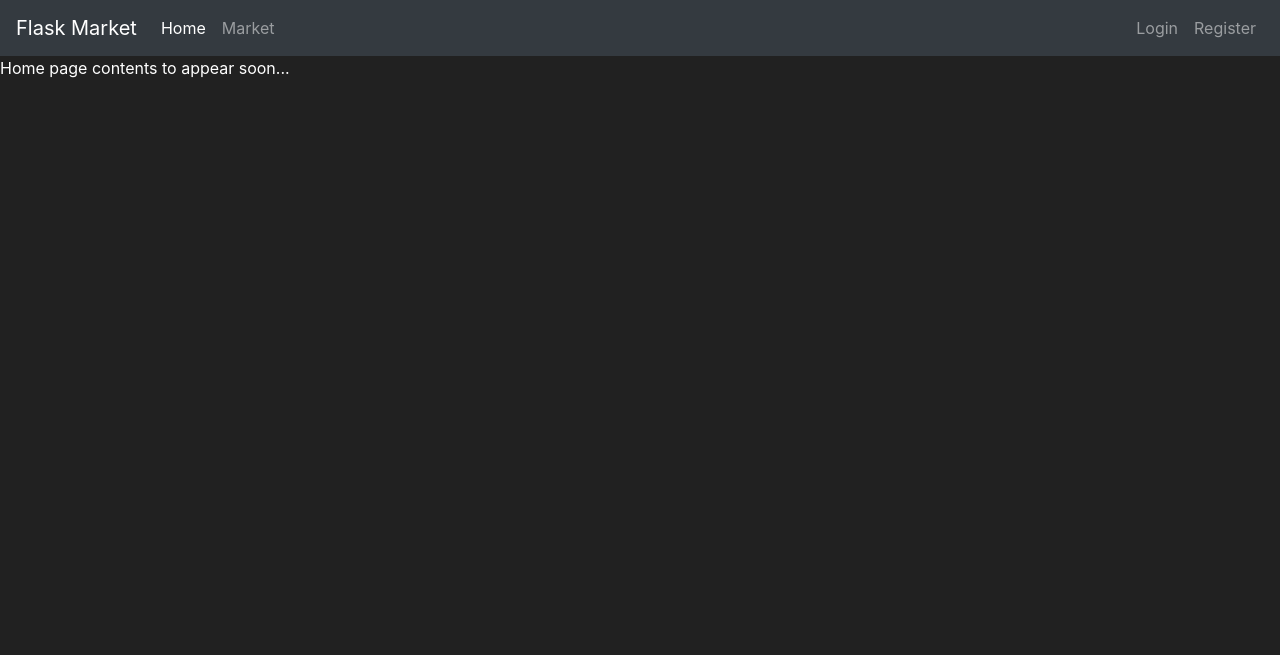
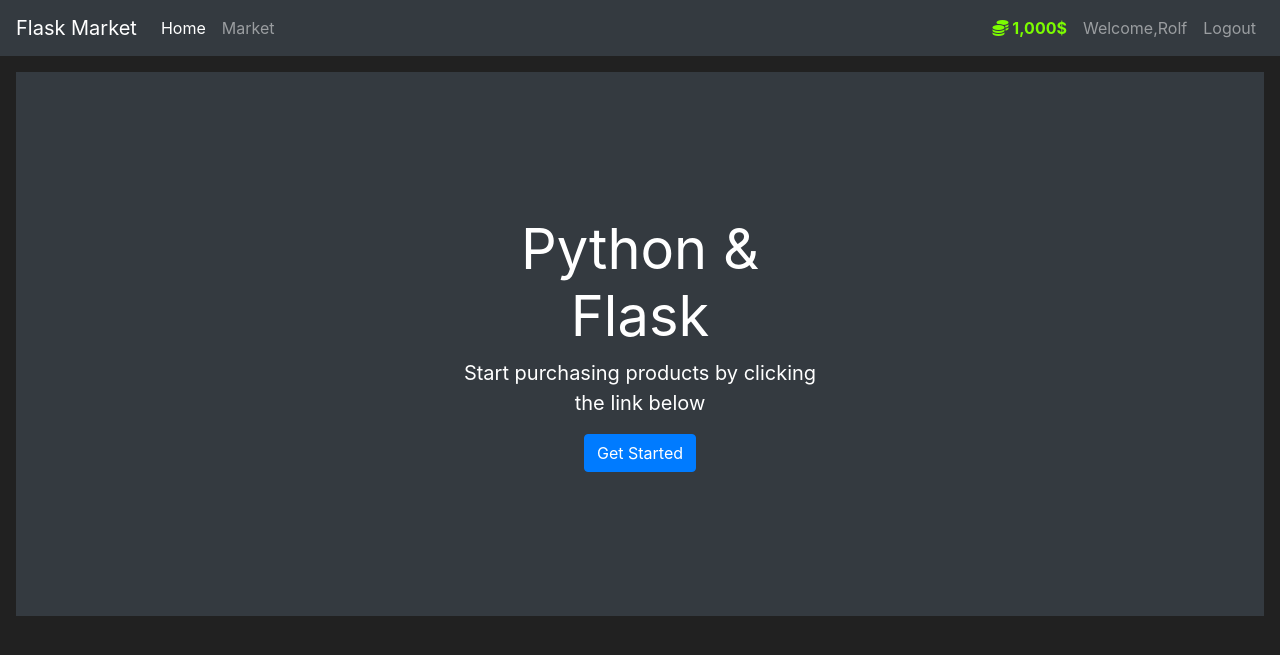
Before and after one commit to ranjurave/EComWebsite, a Flask app: page /home in a window 1280 px wide. Shown: the top 655 px of the page. Run offline with Flask 2, Linux system fonts and the light colour scheme; a user stored in the database is signed in; some libraries are stand-ins or nearby versions.

Commit message:
done upto 4:50 in video

```diff
--- a/EComWebApp/market/__init__.py
+++ b/EComWebApp/market/__init__.py
@@ -10,5 +10,7 @@ db = SQLAlchemy(app)
 bcrypt = Bcrypt(app)
 
 login_manager = LoginManager(app)
+login_manager.login_view = "login_page"
+login_manager.login_message_category="info"
 
 from market import routes
--- a/EComWebApp/market/models.py
+++ b/EComWebApp/market/models.py
@@ -13,6 +13,13 @@ class User(db.Model, UserMixin):
     password_hash = db.Column(db.String(length=60), nullable=False)
     budget = db.Column(db.Integer(), nullable=False, default=1000)
     items = db.relationship('Item', backref='owned_user', lazy=True)
+
+    @property
+    def prettier_budget(self):
+        if len(str(self.budget)) >= 4:
+            return f'{str(self.budget)[:-3]},{str(self.budget)[-3:]}$'
+        else:
+            return f"{self.budget}$"
 
     @property
     def password(self):
--- a/EComWebApp/market/routes.py
+++ b/EComWebApp/market/routes.py
@@ -3,7 +3,7 @@ from flask import render_template, redirect, url_for, flash
 from market.models import Item, User
 from market.forms import RegisterForm, LoginForms
 from market import db
-from flask_login import login_user
+from flask_login import login_user, logout_user, login_required
 
 @app.route("/")
 @app.route("/home")
@@ -11,6 +11,7 @@ def home_page():
     return render_template("home.html")
 
 @app.route("/market")
+@login_required
 def market_page():
     items = Item.query.all()
     return render_template("market.html", items=items)
@@ -22,6 +23,8 @@ def register_page():
          user_to_create = User(username=form.username.data, email_address = form.email_address.data, password= form.password1.data)
          db.session.add(user_to_create)
          db.session.commit()
+         login_user(user_to_create)
+         flash(f'Account created successfully. You are logged in as {user_to_create.username}', category='success')
          return redirect(url_for('market_page'))
     if form.errors != {}: #if there re no errors from validation
         for err_msg in form.errors.values():
@@ -40,3 +43,9 @@ def login_page():
         else:
             flash('User name and password dont match. Please try again', category='danger')
     return render_template('login.html', form=form)
+
+@app.route('/logout')
+def logout_page():
+    logout_user()
+    flash('You have been logged out', category='info')
+    return redirect(url_for("home_page"))
--- a/EComWebApp/market/templates/base.html
+++ b/EComWebApp/market/templates/base.html
@@ -25,6 +25,22 @@
                         <a class="nav-link" href="{{ url_for("market_page")}}">Market</a>
                     </li>
                 </ul>
+                {% if current_user.is_authenticated %}
+                <ul class="navbar-nav">
+                    <li class="nav-item"><!--TODO: icon not displaing-->
+                        <a class="nav-link" style="color:lawngreen; font-weight: bold">
+                            <i class="fas fa-coins"></i>
+                            {{current_user.prettier_budget}}
+                        </a>
+                    </li>
+                    <li class="nav-item">
+                        <a class="nav-link">Welcome,{{current_user.username}}</a>
+                    </li>
+                    <li class="nav-item">
+                        <a class="nav-link" href="{{ url_for("logout_page")}}">Logout</a>
+                    </li>
+                </ul>
+                {% else %}
                 <ul class="navbar-nav">
                     <li class="nav-item">
                         <a class="nav-link" href="{{ url_for("login_page")}}">Login</a>
@@ -33,6 +49,8 @@
                         <a class="nav-link" href="{{ url_for("register_page")}}">Register</a>
                     </li>
                 </ul>
+                {% endif %}
+
             </div>
         </nav>
         {% with messages = get_flashed_messages(with_categories=true) %}
--- a/EComWebApp/market/templates/home.html
+++ b/EComWebApp/market/templates/home.html
@@ -1,8 +1,15 @@
-{% extends "base.html" %}
+{% extends 'base.html' %}
 {% block title %}
-    Home Page
+    Welcome to Jim Shaped Coding Market
 {% endblock %}
-
 {% block content %}
-    Home page contents to appear soon...
+    <div class="position-relative overflow-hidden p-3 p-md-5 m-md-3 text-center bg-dark" style="color:white">
+        <div class="col-md-5 p-lg-5 mx-auto my-5">
+            <h1 class="display-4 font-weight-normal">Python & Flask</h1>
+            <p class="lead font-weight-normal">Start purchasing products by clicking the link below</p>
+            <a class="btn btn-primary" href="{{ url_for('market_page') }}">Get Started</a>
+        </div>
+        <div class="product-device box-shadow d-none d-md-block"></div>
+        <div class="product-device product-device-2 box-shadow d-none d-md-block"></div>
+    </div>
 {% endblock %}
```
Also changed, not shown: EComWebApp/market/market.db, 1 other file.
